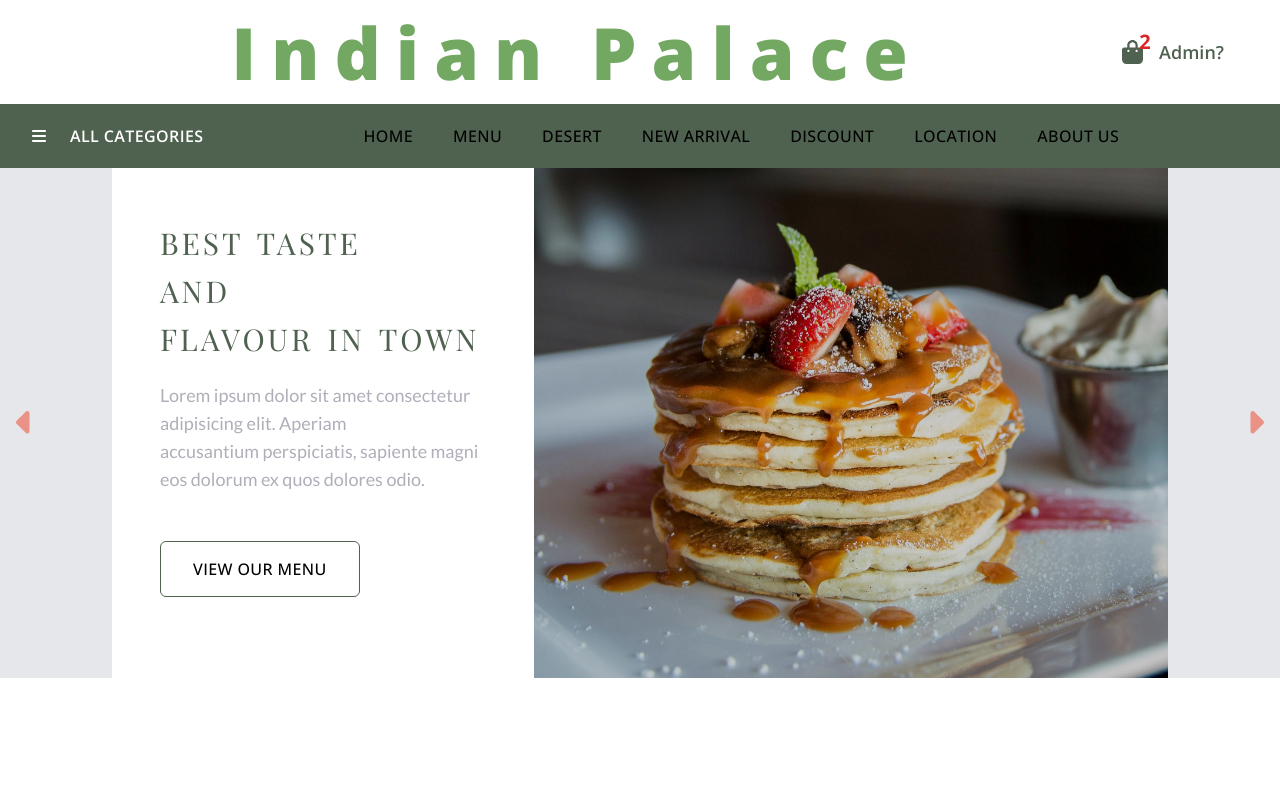
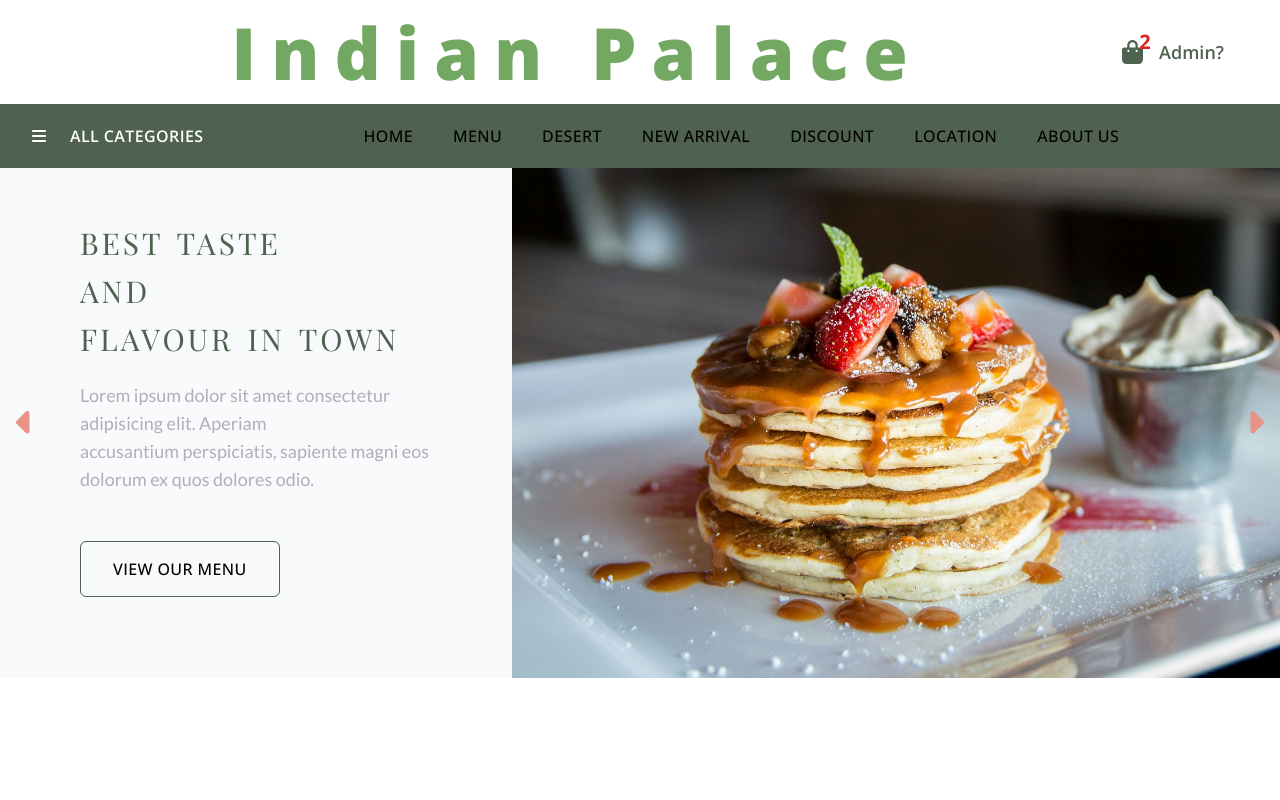
Before and after one commit to tanvir193palok/Indian_Palace, a Next.js app: page / in a window 1280 px wide. Shown: the top 800 px of the page. Built offline with nearby package versions, Linux system fonts and the light colour scheme; a web font is replaced by a local one.

Commit message:
Updated banner design

```diff
--- a/components/home/Banner.jsx
+++ b/components/home/Banner.jsx
@@ -23,7 +23,7 @@ const Banner = () => {
   useEffect(() => {
     const interval = setInterval(() => {
       nextBanner();
-    }, 20000);
+    }, 10000);
 
     return () => clearInterval(interval);
   }, [currentBanner]);
@@ -31,9 +31,9 @@ const Banner = () => {
   const { image, title, description } = bannersData[currentBanner];
 
   return (
-    <div className="flex relative px-28 bg-gray-200">
+    <div className="flex relative">
       {/* Left Text Section */}
-      <div className="flex flex-col justify-center bg-white w-[40%] p-12 relative z-10">
+      <div className="flex flex-col justify-center bg-gray-50 w-[40%] p-12 pl-20 relative z-10">
         <h1
           className="text-3xl font-secondary tracking-widest mb-6 uppercase"
           style={{ wordSpacing: "4px" }}
@@ -57,21 +57,21 @@ const Banner = () => {
         style={{ backgroundImage: `url(${image})` }}
       >
         {/* Overlay for the background image */}
-        <div className="absolute inset-0 bg-black/20"></div>
+
       </div>
 
-      <div className="absolute top-1/2 left-4 z-30 transform -translate-y-1/2">
+      <div className="absolute top-1/2 left-2 z-30 transform -translate-y-1/2  hover:border-2 hover:border-heading px-2">
         <FontAwesomeIcon
           icon={faCaretLeft}
-          className="text-heading text-4xl cursor-pointer"
+          className="text-heading text-4xl cursor-pointer hover:text-nav"
           onClick={prevBanner}
         />
       </div>
 
-      <div className="absolute top-1/2 right-4 z-30 transform -translate-y-1/2">
+      <div className="absolute top-1/2 right-2 z-30 transform -translate-y-1/2 hover:border-2 hover:border-heading px-2">
         <FontAwesomeIcon
           icon={faCaretRight}
-          className="text-heading text-4xl cursor-pointer"
+          className="text-heading text-4xl cursor-pointer hover:text-nav"
           onClick={nextBanner}
         />
       </div>
```
